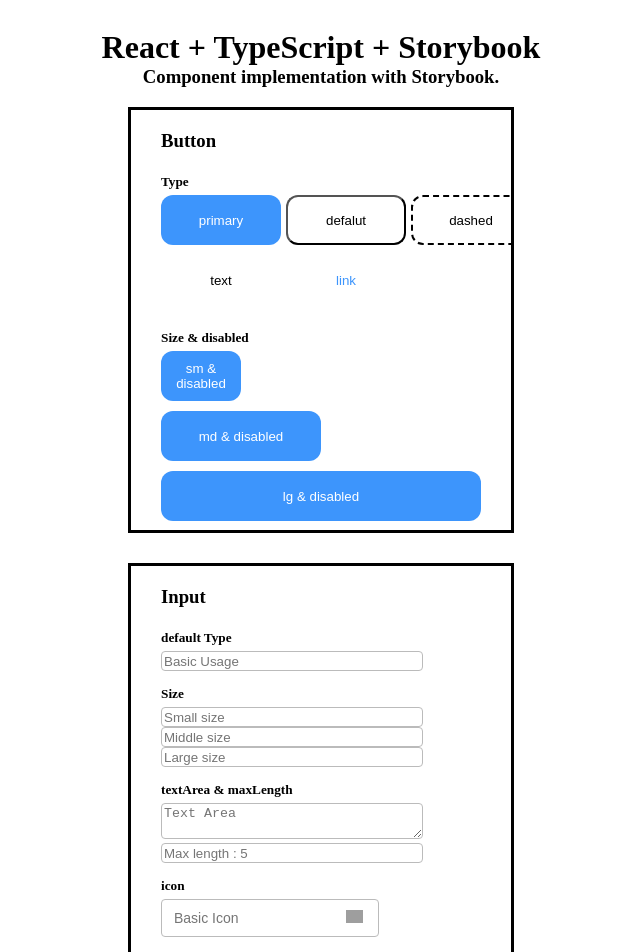
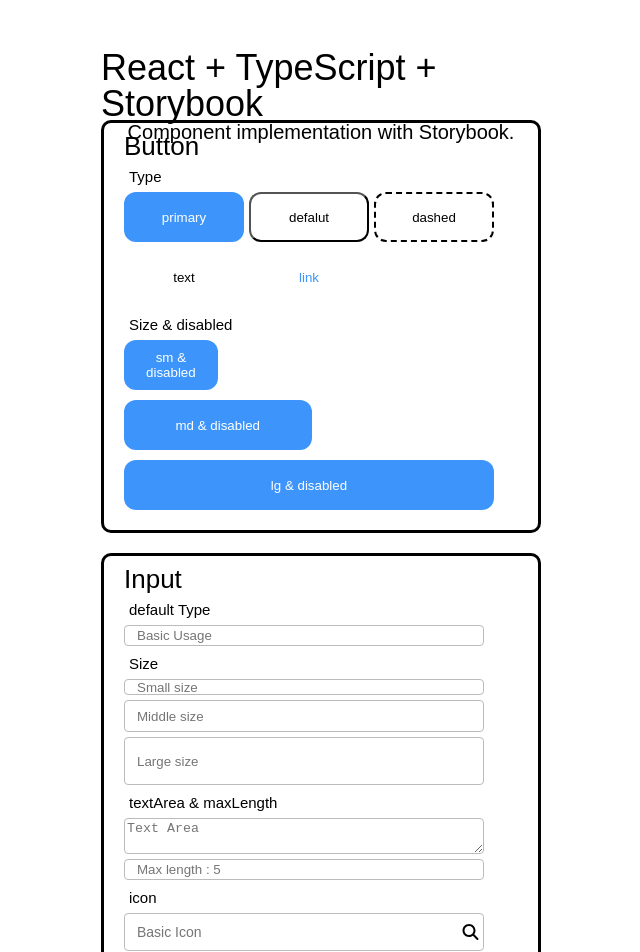
Before and after one commit to MarioChun/ReactJS-Storybook, a React (Create React App) app: page / in a window 1280 px wide. Shown: the top 952 px of the page, without its empty margins (319-959 px from the left). Built offline with nearby package versions, Linux system fonts and the light colour scheme; grey boxes are pictures that could not be loaded.

Commit message:
styled 추가

```diff
--- a/src/App.tsx
+++ b/src/App.tsx
@@ -1,20 +1,125 @@
 import React from "react";
+import styled, { createGlobalStyle } from "styled-components";
 import Packbutton from "./components/pack/PackButton";
 import PackCheckBox from "./components/pack/PackCheckBox";
 import PackFrame from "./components/pack/PackFrame";
 import Packinput from "./components/pack/PackInput";
-import "./scss/app.scss";
+
+const GlobalStyle = createGlobalStyle`
+@import url('https://fonts.googleapis.com/css2?family=Source+Sans+Pro:wght@300;400&display=swap');
+font-family: 'Source Sans Pro', sans-serif;
+html, body, div, span, applet, object, iframe,
+h1, h2, h3, h4, h5, h6, p, blockquote, pre,
+a, abbr, acronym, address, big, cite, code,
+del, dfn, em, img, ins, kbd, q, s, samp,
+small, strike, strong, sub, sup, tt, var,
+b, u, i, center,
+dl, dt, dd, ol, ul, li,
+fieldset, form, label, legend,
+table, caption, tbody, tfoot, thead, tr, th, td,
+article, aside, canvas, details, embed,
+figure, figcaption, footer, header, hgroup,
+menu, nav, output, ruby, section, summary,
+time, mark, audio, video {
+	margin: 0;
+	padding: 0;
+	border: 0;
+	font-size: 100%;
+	font: inherit;
+	vertical-align: baseline;
+}
+/* HTML5 display-role reset for older browsers */
+article, aside, details, figcaption, figure,
+footer, header, hgroup, menu, nav, section {
+	display: block;
+}
+body {
+	line-height: 1;
+}
+ol, ul {
+	list-style: none;
+}
+blockquote, q {
+	quotes: none;
+}
+blockquote:before, blockquote:after,
+q:before, q:after {
+	content: '';
+	content: none;
+}
+table {
+	border-collapse: collapse;
+	border-spacing: 0;
+}
+*{
+  box-sizing: border-box;
+}
+body{
+  font-family: 'Source Sans Pro', sans-serif;
+}
+
+a{
+  text-decoration: none;
+  color: inherit;
+}
+`;
+
+const Container = styled.div`
+  padding: 0px 20px;
+  max-width: 480px;
+  margin: 0 auto;
+  /* display: flex;
+  flex-direction: column;
+  align-items: center; */
+`;
+
+const Header = styled.div`
+  height: 15vh;
+  display: flex;
+  flex-direction: column;
+  align-items: center;
+  h1 {
+    margin-top: 50px;
+    font-weight: 400;
+    font-size: 36px;
+  }
+  h3 {
+    font-size: 20px;
+  }
+`;
+
+const Overview = styled.div`
+  display: flex;
+  justify-content: space-between;
+  background-color: transparent;
+  border: solid;
+  padding: 10px 20px;
+  border-radius: 10px;
+  margin-bottom: 20px;
+`;
+
 function App() {
   return (
-    <div className="App">
-      <div className="Title">
-        <h1>React + TypeScript + Storybook</h1>
-        <h3>Component implementation with Storybook.</h3>
-      </div>
-      <PackFrame text="Button" children={<Packbutton />} />
-      <PackFrame text="Input" children={<Packinput />} />
-      <PackFrame text="Checkbox" children={<PackCheckBox />} />
-    </div>
+    <>
+      <GlobalStyle />
+      <Container>
+        <Header>
+          <h1>React + TypeScript + Storybook</h1>
+          <h3>Component implementation with Storybook.</h3>
+        </Header>
+        <Overview>
+          <PackFrame text="Button" children={<Packbutton />} />
+        </Overview>
+
+        <Overview>
+          <PackFrame text="Input" children={<Packinput />} />
+        </Overview>
+
+        <Overview>
+          <PackFrame text="Checkbox" children={<PackCheckBox />} />
+        </Overview>
+      </Container>
+    </>
   );
 }
 
--- a/src/components/Button.tsx
+++ b/src/components/Button.tsx
@@ -13,18 +13,13 @@ interface IButtonProps extends ButtonHTMLAttributes<HTMLButtonElement> {
   danger: boolean;
 }
 
-const Button: React.FC<IButtonProps> = ({
-  text,
-  designType,
-  size,
-  disabled,
-}) => {
+const Button = ({ text, designType, size, disabled }: IButtonProps) => {
   return (
-    <div className={styles[`buttonContainer`]}>
+    <div className={styles.buttonContainer}>
       {/* 질문 2 프로퍼티 중에 true false 가 여러개 있을때 분기처리 부분을 어떻게 해야하나요? */}
       {disabled ? (
         <button
-          className={[styles[`${designType}`], styles[`${size}`]].join(" ")}
+          className={[styles[`${designType}`], styles[`${size}`]].join(" ")} //[styles[designType], styles[size]].join(" ")
           disabled
         >
           {text}
--- a/src/components/Checkbox.tsx
+++ b/src/components/Checkbox.tsx
@@ -7,7 +7,7 @@ interface ICheckBoxProps extends InputHTMLAttributes<HTMLInputElement> {
   // 버튼 클릭 -> 체크 또는 언체크 및 disabled 버튼
 }
 
-const CheckBox: FC<ICheckBoxProps> = ({ text }) => {
+const CheckBox = ({ text }: ICheckBoxProps) => {
   return (
     <div className={styles[`checkboxContainer`]}>
       <input type="checkbox" id="scales" name="scales" />
--- a/src/components/Input.module.scss
+++ b/src/components/Input.module.scss
@@ -1,24 +1,26 @@
 
 .inputContainer {
   input {
-    width: 20vw;
-    height: 2vh;
+    padding: 2px 12px;
+    width: 360px;
     border: 1px solid #bbb;
     border-radius: 4px;
+    margin-bottom: 5px;
   }
   textarea {
-    width: 20vw;
+    width: 360px;
     border: 1px solid #bbb;
     border-radius: 4px;
+    margin-bottom: 5px;
   }
 }
 
 .sm {
-  height: 3vh;
+  height: 2vh;
 }
 
 .md {
-  height: 5vh;
+  height: 4vh;
 }
 
 .lg {
@@ -27,7 +29,7 @@
 
 .search {
   position: relative;
-  width: 15vw;
+  width:360px;
 }
 
 .iconInput {
@@ -42,6 +44,6 @@
   position: absolute;
   width: 17px;
   top: 11px;
-  right: -10px;
+  right: 5px;
   margin: 0;
 }
--- a/src/components/Input.tsx
+++ b/src/components/Input.tsx
@@ -1,5 +1,8 @@
 //this binding 차이
-import { FC, InputHTMLAttributes } from "react";
+import { faMagnifyingGlass } from "@fortawesome/free-solid-svg-icons";
+import { FontAwesomeIcon } from "@fortawesome/react-fontawesome";
+import { InputHTMLAttributes } from "react";
+import styled from "styled-components";
 import styles from "./Input.module.scss";
 
 type InputType = InputHTMLAttributes<HTMLInputElement>;
@@ -9,39 +12,41 @@ type CustomInput = Omit<InputType, "size">;
 interface IInputProps extends CustomInput {
   placeholder: string;
   size?: "sm" | "md" | "lg";
-  textArea?: true | false;
+  textArea?: boolean;
   textMaxtLength?: number;
   icon?: boolean;
 }
 
-const Input: FC<IInputProps> = ({
+const Container = styled.div``;
+
+const Input = ({
   placeholder,
   size,
   textArea,
   textMaxtLength,
   icon,
-}) => {
+}: IInputProps) => {
   return (
-    <div>
+    <Container>
       {textArea === true ? (
-        <div className={styles[`inputContainer`]}>
+        <div className={styles.inputContainer}>
           <textarea placeholder={placeholder} />
         </div>
       ) : icon === true ? (
-        <div className={styles[`search`]}>
+        <div className={styles.search}>
           <input
-            className={styles[`iconInput`]}
+            className={styles.iconInput}
             type="text"
             placeholder={placeholder}
             maxLength={textMaxtLength}
           />
-          <img
-            className={styles[`iconImg`]}
-            src="https://s3.ap-northeast-2.amazonaws.com/cdn.wecode.co.kr/icon/search.png"
+          <FontAwesomeIcon
+            className={styles.iconImg}
+            icon={faMagnifyingGlass}
           />
         </div>
       ) : (
-        <div className={styles[`inputContainer`]}>
+        <div className={styles.inputContainer}>
           <input
             placeholder={placeholder}
             maxLength={textMaxtLength}
@@ -49,7 +54,7 @@ const Input: FC<IInputProps> = ({
           />
         </div>
       )}
-    </div>
+    </Container>
   );
 };
 
--- a/src/components/pack/PackButton.tsx
+++ b/src/components/pack/PackButton.tsx
@@ -1,11 +1,25 @@
-import React from "react";
 import Button from "../Button";
+import styled from "styled-components";
+
+const Container = styled.div`
+  h5 {
+    font-size: 15px;
+    margin-top: 5px;
+    margin-bottom: 8px;
+    margin-left: 5px;
+  }
+
+  div {
+    display: flex;
+    justify-content: left;
+  }
+`;
 
 function PackButton() {
   return (
-    <div>
-      <h5 style={{ marginBottom: "5px" }}>Type</h5>
-      <div style={{ display: "flex", justifyContent: "left" }}>
+    <Container>
+      <h5>Type</h5>
+      <div>
         <Button
           text="primary"
           designType="primary"
@@ -25,13 +39,11 @@ function PackButton() {
           danger={false}
         />
       </div>
-      <div style={{ display: "flex", justifyContent: "left" }}>
+      <div>
         <Button text="text" designType="text" disabled={false} danger={false} />
         <Button text="link" designType="link" disabled={false} danger={false} />
       </div>
-      <h5 style={{ marginTop: "15px", marginBottom: "5px" }}>
-        Size & disabled
-      </h5>
+      <h5>Size & disabled</h5>
       <Button
         text="sm & disabled"
         designType="primary"
@@ -53,7 +65,7 @@ function PackButton() {
         disabled={true}
         danger={false}
       />
-    </div>
+    </Container>
   );
 }
 
--- a/src/components/pack/PackCheckBox.tsx
+++ b/src/components/pack/PackCheckBox.tsx
@@ -1,14 +1,27 @@
+import styled from "styled-components";
 import CheckBox from "../Checkbox";
+
+const Container = styled.div`
+  h5 {
+    font-size: 15px;
+    margin-top: 5px;
+    margin-bottom: 8px;
+    margin-left: 5px;
+  }
+
+  div {
+    display: flex;
+    justify-content: left;
+  }
+`;
 
 const PackCheckBox = () => {
   return (
-    <div>
-      <h5 style={{ marginBottom: "5px" }}>default Type</h5>
-
+    <Container>
+      <h5>default Type</h5>
       <CheckBox text="default checkBox" />
-
-      <h5 style={{ marginTop: "15px", marginBottom: "5px" }}>Size</h5>
-    </div>
+      <h5>Size</h5>
+    </Container>
   );
 };
 
--- a/src/components/pack/PackFrame.tsx
+++ b/src/components/pack/PackFrame.tsx
@@ -1,18 +1,24 @@
-import React, { Children } from "react";
-import Packbutton from "./PackButton";
-import "./packframe.scss";
+import styled from "styled-components";
 
-interface frameProps {
+interface IFrameProps {
   text: string;
   children?: React.ReactNode;
 }
 
-const PackFrame: React.FC<frameProps> = ({ text, children }) => {
+const Container = styled.div`
+  h3 {
+    font-size: 26px;
+    font-weight: 400;
+    margin-bottom: 10px;
+  }
+`;
+
+const PackFrame = ({ text, children }: IFrameProps) => {
   return (
-    <div className="frameline">
+    <Container>
       <h3>{text}</h3>
       {children}
-    </div>
+    </Container>
   );
 };
 
--- a/src/components/pack/PackInput.tsx
+++ b/src/components/pack/PackInput.tsx
@@ -1,27 +1,39 @@
 import React from "react";
+import styled from "styled-components";
 import Input from "../Input";
+
+const Container = styled.div`
+  h5 {
+    font-size: 15px;
+    margin-top: 5px;
+    margin-bottom: 8px;
+    margin-left: 5px;
+  }
+
+  div {
+    display: flex;
+    justify-content: left;
+  }
+`;
 
 const Packinput = () => {
   return (
-    <div>
-      <h5 style={{ marginBottom: "5px" }}>default Type</h5>
-
+    <Container>
+      <h5>default Type</h5>
       <Input placeholder="Basic Usage" />
 
-      <h5 style={{ marginTop: "15px", marginBottom: "5px" }}>Size</h5>
+      <h5>Size</h5>
       <Input placeholder="Small size" textArea={false} size="sm" />
       <Input placeholder="Middle size" textArea={false} size="md" />
       <Input placeholder="Large size" textArea={false} size="lg" />
 
-      <h5 style={{ marginTop: "15px", marginBottom: "5px" }}>
-        textArea & maxLength
-      </h5>
+      <h5>textArea & maxLength</h5>
       <Input placeholder="Text Area" textArea={true} />
       <Input placeholder="Max length : 5" textMaxtLength={5} />
 
-      <h5 style={{ marginTop: "15px", marginBottom: "5px" }}>icon</h5>
+      <h5>icon</h5>
       <Input icon={true} placeholder="Basic Icon" />
-    </div>
+    </Container>
   );
 };
 
--- a/src/components/pack/packframe.scss
+++ /dev/null
@@ -1,11 +0,0 @@
-.frameline {
-  width: 25vw;
-  height: 50vh;
-  border: solid;
-  //background-color: beige;
-  overflow: auto;
-  padding-top: 20px;
-  padding-left: 30px;
-  padding-right: 30px;
-  margin-bottom: 30px;
-}
--- a/src/scss/app.scss
+++ /dev/null
@@ -1,19 +0,0 @@
-.App {
-  display: flex;
-  flex-direction: column;
-  align-items: center;
-}
-
-.Title {
-  display: flex;
-  flex-direction: column;
-  align-items: center;
-}
-
-h1 {
-  margin-bottom: 0px;
-}
-
-h3 {
-  margin-top: 0px;
-}
```
Also changed, not shown: package.json (+7 -0 lines), 1 other file (tests, documents, lock files or other folders).
